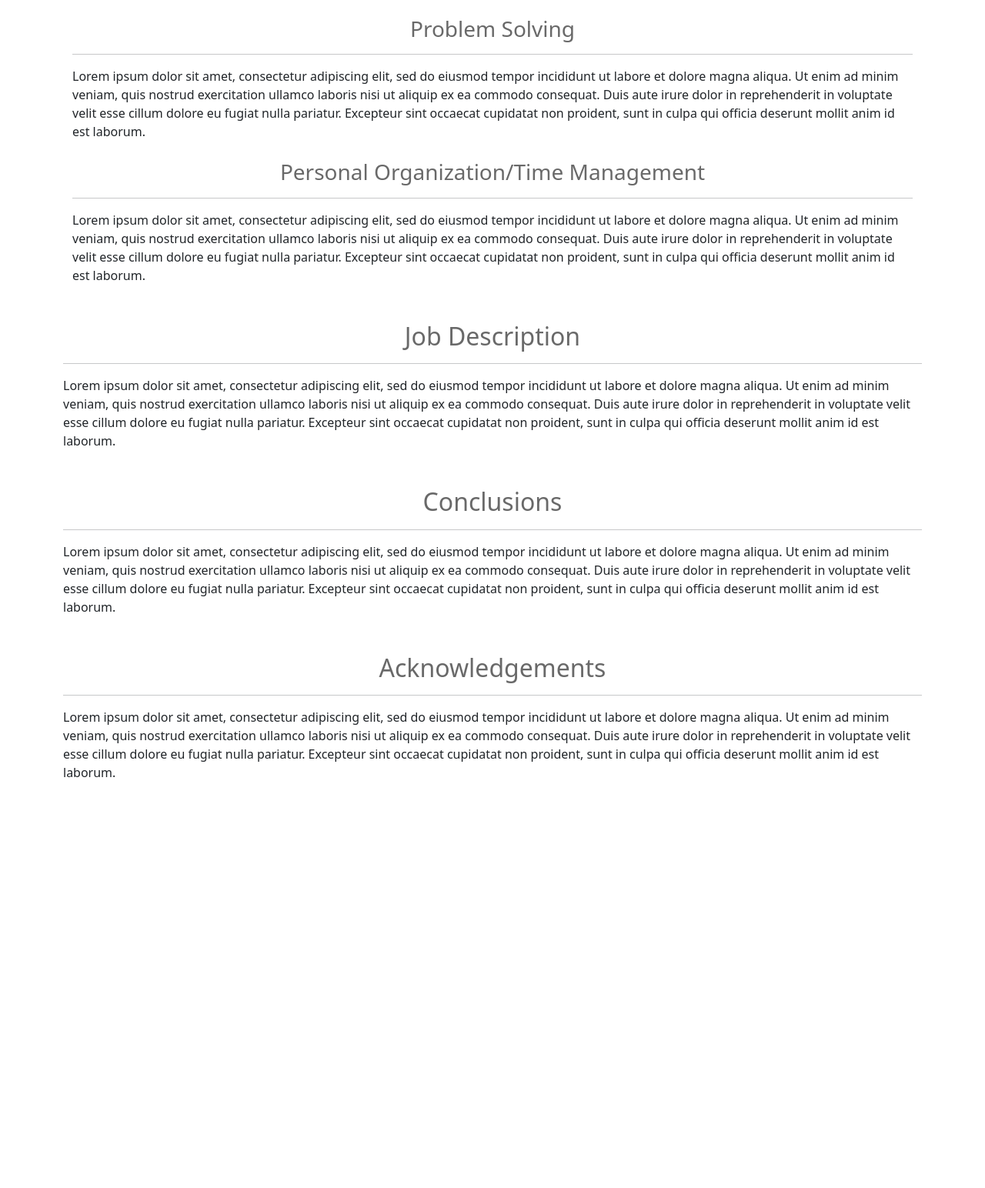
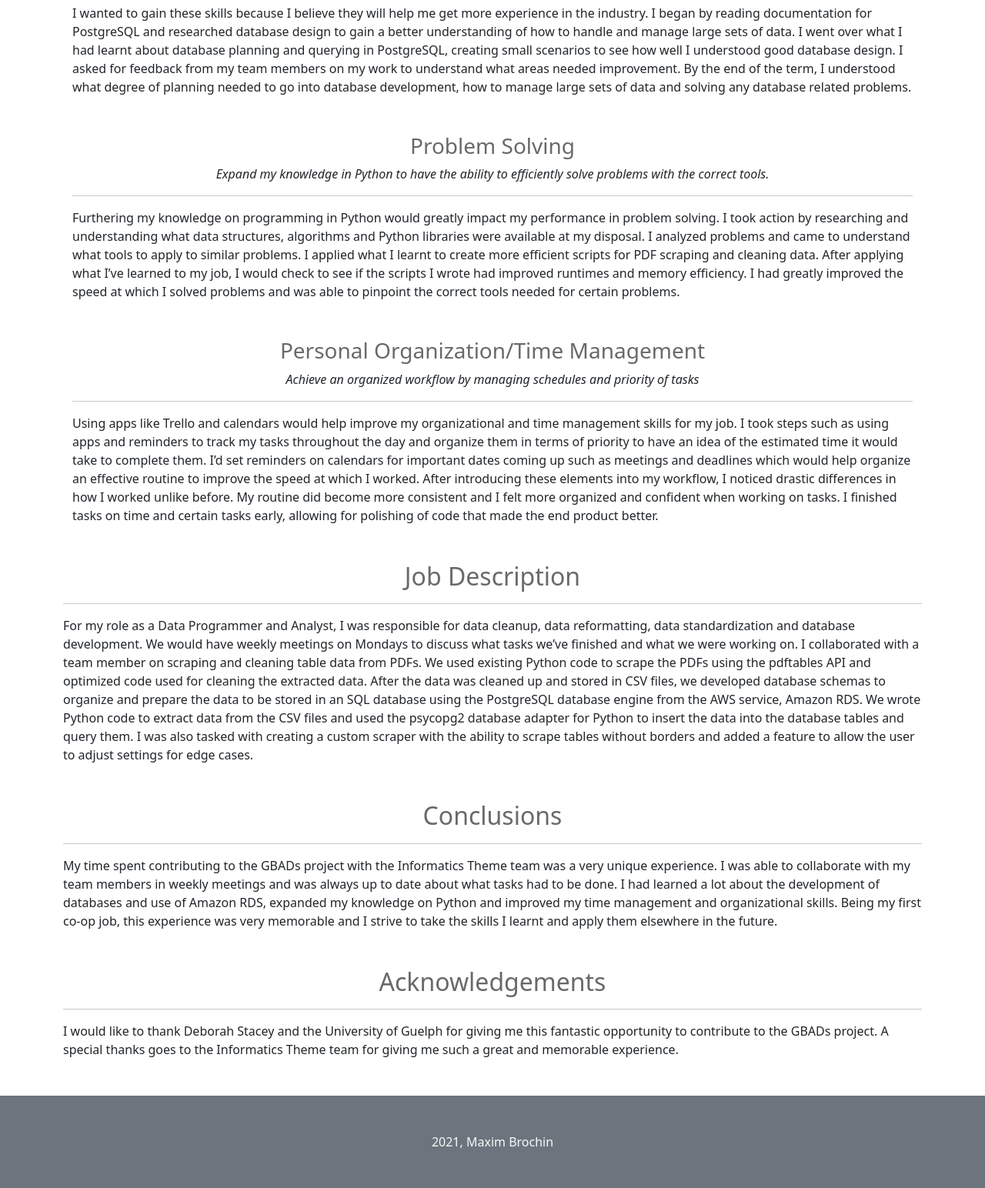
Before and after one commit to Brochin5671/Brochin5671.github.io, a plain HTML site: page index.html in a window 1280 px wide. Shown: the part 941-2485 px from the top of the page at 77% size. Before the commit the page ends 1973 px from the top, so only its background shows below. Drawn offline with nearby package versions, Linux system fonts and the light colour scheme.

Commit message:
Added content and improved design

```diff
--- a/index.html
+++ b/index.html
@@ -10,41 +10,47 @@
         <link href="https://cdn.jsdelivr.net/npm/bootstrap@5.1.1/dist/css/bootstrap.min.css" rel="stylesheet" integrity="sha384-F3w7mX95PdgyTmZZMECAngseQB83DfGTowi0iMjiWaeVhAn4FJkqJByhZMI3AhiU" crossorigin="anonymous">
     </head>
     <body>
-        <header class="text-center p-5">
+        <header class="text-center bg-secondary text-light p-5">
             <h1>Co-op Work Term 1 Report</h1>
-            <em>University of Guelph, Global Burden of Animal Diseases</em>
+            <em><strong>University of Guelph, Global Burden of Animal Diseases</strong></em>
             <p class="my-2">By Maxim Brochin</p>
         </header>
         <hr class="mt-0">
         <div class="container">
             <h2 class="mt-5">Abstract/Introduction</h2>
             <hr>
-            <p>Lorem ipsum dolor sit amet, consectetur adipiscing elit, sed do eiusmod tempor incididunt ut labore et dolore magna aliqua. Ut enim ad minim veniam, quis nostrud exercitation ullamco laboris nisi ut aliquip ex ea commodo consequat. Duis aute irure dolor in reprehenderit in voluptate velit esse cillum dolore eu fugiat nulla pariatur. Excepteur sint occaecat cupidatat non proident, sunt in culpa qui officia deserunt mollit anim id est laborum.</p>
+            <p>For the summer of 2021, I was given the opportunity by the University of Guelph to contribute to the Global Burden of Animal Diseases project as a Data Programmer and Analyst for the Informatics Theme team. This report will go over the necessary information about the employer, my goals, and the job description.</p>
             <h2 class="mt-5">Information About GBADs</h2>
             <hr>
-            <p>Lorem ipsum dolor sit amet, consectetur adipiscing elit, sed do eiusmod tempor incididunt ut labore et dolore magna aliqua. Ut enim ad minim veniam, quis nostrud exercitation ullamco laboris nisi ut aliquip ex ea commodo consequat. Duis aute irure dolor in reprehenderit in voluptate velit esse cillum dolore eu fugiat nulla pariatur. Excepteur sint occaecat cupidatat non proident, sunt in culpa qui officia deserunt mollit anim id est laborum.</p>
+            <p>The GBADs project, led by the University of Liverpool and a group of international collaborators, will create data on the economic burden of animal diseases to support animal health decisions focused on the Sustainable Development Goals set by the United Nations. GBADs goal is to improve livestock health at the local, national, and global level by providing data for supported investment plans for veterinary services, demonstrate the value of these services, and allow allocation of resources to key social, economic and environmental problems. The GBADs Informatics Theme is leading the data science of data processing, standards, and governance strategies for animal disease, health burden estimates and other data. This data is organized by geographical regions, species and production systems. The GBADs project is funded by the Bill and Melinda Gates Foundation and the United Kingdom’s Department for International Development.</p>
             <h2 class="mt-5">Goals</h2>
             <hr>
             <div class="container">
-                <h3 class="mt-4">Breath & Depth of Understanding</h3>
+                <h3 class="mt-5">Breath & Depth of Understanding</h3>
+                <p class="text-center fst-italic">Obtain a better understanding of the development and maintenance of SQL databases.</p>
                 <hr>
-                <p>Lorem ipsum dolor sit amet, consectetur adipiscing elit, sed do eiusmod tempor incididunt ut labore et dolore magna aliqua. Ut enim ad minim veniam, quis nostrud exercitation ullamco laboris nisi ut aliquip ex ea commodo consequat. Duis aute irure dolor in reprehenderit in voluptate velit esse cillum dolore eu fugiat nulla pariatur. Excepteur sint occaecat cupidatat non proident, sunt in culpa qui officia deserunt mollit anim id est laborum.</p>
-                <h3 class="mt-4">Problem Solving</h3>
+                <p>I wanted to gain these skills because I believe they will help me get more experience in the industry. I began by reading documentation for PostgreSQL and researched database design to gain a better understanding of how to handle and manage large sets of data. I went over what I had learnt about database planning and querying in PostgreSQL, creating small scenarios to see how well I understood good database design. I asked for feedback from my team members on my work to understand what areas needed improvement. By the end of the term, I understood what degree of planning needed to go into database development, how to manage large sets of data and solving any database related problems.</p>
+                <h3 class="mt-5">Problem Solving</h3>
+                <p class="text-center fst-italic">Expand my knowledge in Python to have the ability to efficiently solve problems with the correct tools.</p>
                 <hr>
-                <p>Lorem ipsum dolor sit amet, consectetur adipiscing elit, sed do eiusmod tempor incididunt ut labore et dolore magna aliqua. Ut enim ad minim veniam, quis nostrud exercitation ullamco laboris nisi ut aliquip ex ea commodo consequat. Duis aute irure dolor in reprehenderit in voluptate velit esse cillum dolore eu fugiat nulla pariatur. Excepteur sint occaecat cupidatat non proident, sunt in culpa qui officia deserunt mollit anim id est laborum.</p>
-                <h3 class="mt-4">Personal Organization/Time Management</h3>
+                <p>Furthering my knowledge on programming in Python would greatly impact my performance in problem solving. I took action by researching and understanding what data structures, algorithms and Python libraries were available at my disposal. I analyzed problems and came to understand what tools to apply to similar problems. I applied what I learnt to create more efficient scripts for PDF scraping and cleaning data. After applying what I’ve learned to my job, I would check to see if the scripts I wrote had improved runtimes and memory efficiency. I had greatly improved the speed at which I solved problems and was able to pinpoint the correct tools needed for certain problems.</p>
+                <h3 class="mt-5">Personal Organization/Time Management</h3>
+                <p class="text-center fst-italic">Achieve an organized workflow by managing schedules and priority of tasks</p>
                 <hr>
-                <p>Lorem ipsum dolor sit amet, consectetur adipiscing elit, sed do eiusmod tempor incididunt ut labore et dolore magna aliqua. Ut enim ad minim veniam, quis nostrud exercitation ullamco laboris nisi ut aliquip ex ea commodo consequat. Duis aute irure dolor in reprehenderit in voluptate velit esse cillum dolore eu fugiat nulla pariatur. Excepteur sint occaecat cupidatat non proident, sunt in culpa qui officia deserunt mollit anim id est laborum.</p>
+                <p>Using apps like Trello and calendars would help improve my organizational and time management skills for my job. I took steps such as using apps and reminders to track my tasks throughout the day and organize them in terms of priority to have an idea of the estimated time it would take to complete them. I’d set reminders on calendars for important dates coming up such as meetings and deadlines which would help organize an effective routine to improve the speed at which I worked. After introducing these elements into my workflow, I noticed drastic differences in how I worked unlike before. My routine did become more consistent and I felt more organized and confident when working on tasks. I finished tasks on time and certain tasks early, allowing for polishing of code that made the end product better.</p>
             </div>
             <h2 class="mt-5">Job Description</h2>
             <hr>
-            <p>Lorem ipsum dolor sit amet, consectetur adipiscing elit, sed do eiusmod tempor incididunt ut labore et dolore magna aliqua. Ut enim ad minim veniam, quis nostrud exercitation ullamco laboris nisi ut aliquip ex ea commodo consequat. Duis aute irure dolor in reprehenderit in voluptate velit esse cillum dolore eu fugiat nulla pariatur. Excepteur sint occaecat cupidatat non proident, sunt in culpa qui officia deserunt mollit anim id est laborum.</p>
+            <p>For my role as a Data Programmer and Analyst, I was responsible for data cleanup, data reformatting, data standardization and database development. We would have weekly meetings on Mondays to discuss what tasks we’ve finished and what we were working on. I collaborated with a team member on scraping and cleaning table data from PDFs. We used existing Python code to scrape the PDFs using the pdftables API and optimized code used for cleaning the extracted data. After the data was cleaned up and stored in CSV files, we developed database schemas to organize and prepare the data to be stored in an SQL database using the PostgreSQL database engine from the AWS service, Amazon RDS. We wrote Python code to extract data from the CSV files and used the psycopg2 database adapter for Python to insert the data into the database tables and query them. I was also tasked with creating a custom scraper with the ability to scrape tables without borders and added a feature to allow the user to adjust settings for edge cases.</p>
             <h2 class="mt-5">Conclusions</h2>
             <hr>
-            <p>Lorem ipsum dolor sit amet, consectetur adipiscing elit, sed do eiusmod tempor incididunt ut labore et dolore magna aliqua. Ut enim ad minim veniam, quis nostrud exercitation ullamco laboris nisi ut aliquip ex ea commodo consequat. Duis aute irure dolor in reprehenderit in voluptate velit esse cillum dolore eu fugiat nulla pariatur. Excepteur sint occaecat cupidatat non proident, sunt in culpa qui officia deserunt mollit anim id est laborum.</p>
+            <p>My time spent contributing to the GBADs project with the Informatics Theme team was a very unique experience. I was able to collaborate with my team members in weekly meetings and was always up to date about what tasks had to be done. I had learned a lot about the development of databases and use of Amazon RDS, expanded my knowledge on Python and improved my time management and organizational skills. Being my first co-op job, this experience was very memorable and I strive to take the skills I learnt and apply them elsewhere in the future.</p>
             <h2 class="mt-5">Acknowledgements</h2>
             <hr>
-            <p>Lorem ipsum dolor sit amet, consectetur adipiscing elit, sed do eiusmod tempor incididunt ut labore et dolore magna aliqua. Ut enim ad minim veniam, quis nostrud exercitation ullamco laboris nisi ut aliquip ex ea commodo consequat. Duis aute irure dolor in reprehenderit in voluptate velit esse cillum dolore eu fugiat nulla pariatur. Excepteur sint occaecat cupidatat non proident, sunt in culpa qui officia deserunt mollit anim id est laborum.</p>
+            <p>I would like to thank Deborah Stacey and the University of Guelph for giving me this fantastic opportunity to contribute to the GBADs project. A special thanks goes to the Informatics Theme team for giving me such a great and memorable experience.</p>
+        </div>
+        <div class="text-center bg-secondary text-light p-5 mt-5">
+            <p class="mb-0">2021, Maxim Brochin</p>
         </div>
         <script src="https://cdn.jsdelivr.net/npm/bootstrap@5.1.1/dist/js/bootstrap.bundle.min.js" integrity="sha384-/bQdsTh/da6pkI1MST/rWKFNjaCP5gBSY4sEBT38Q/9RBh9AH40zEOg7Hlq2THRZ" crossorigin="anonymous"></script>
     </body>
```
